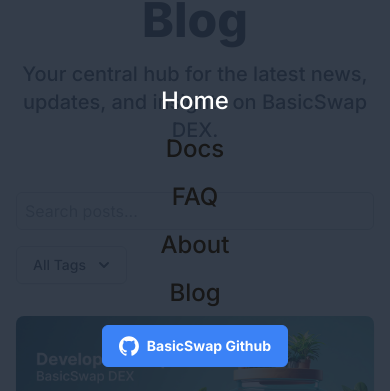
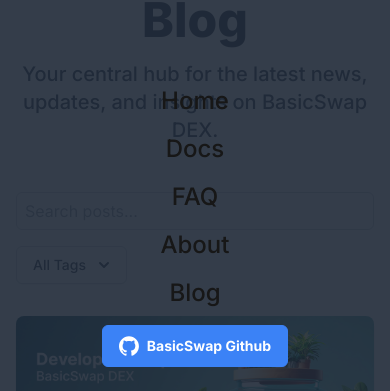
Before and after one commit to basicswap/basicswap-blog, a Next.js app: page / in a window 390 px wide. Both pictures are taken after a click on the button 340 px from the left and 56 px from the top of the page. Shown: the part 196-587 px from the top of the page. Built offline with nearby package versions, Linux system fonts and the light colour scheme.

Commit message:
Deduplicate Header nav links into NAV_LINKS constant (better desktop and mobile maintenance)

```diff
--- a/src/components/layout/Header.tsx
+++ b/src/components/layout/Header.tsx
@@ -4,6 +4,22 @@
 import Image from 'next/image';
 import { useState } from 'react';
 import { Menu } from 'lucide-react';
+
+const NAV_LINKS = [
+  { href: 'https://basicswapdex.com', label: 'Home', external: false },
+  { href: 'https://docs.basicswapdex.com/docs/intro', label: 'Docs', external: true },
+  { href: 'https://basicswapdex.com/faq', label: 'FAQ', external: false },
+  { href: 'https://basicswapdex.com/about', label: 'About', external: false },
+  { href: '/', label: 'Blog', external: false },
+] as const;
+
+const GitHubIcon = () => (
+  <svg xmlns="http://www.w3.org/2000/svg" height="20" width="20" className="mr-2" viewBox="0 0 24 24">
+    <g fill="#ffffff">
+      <path fillRule="evenodd" clipRule="evenodd" fill="#ffffff" d="M12,0.3c-6.6,0-12,5.4-12,12c0,5.3,3.4,9.8,8.2,11.4 C8.8,23.8,9,23.4,9,23.1c0-0.3,0-1,0-2c-3.3,0.7-4-1.6-4-1.6c-0.5-1.4-1.3-1.8-1.3-1.8C2.5,17,3.7,17,3.7,17 c1.2,0.1,1.8,1.2,1.8,1.2c1.1,1.8,2.8,1.3,3.5,1c0.1-0.8,0.4-1.3,0.8-1.6c-2.7-0.3-5.5-1.3-5.5-5.9c0-1.3,0.5-2.4,1.2-3.2 C5.5,8.1,5,6.9,5.7,5.3c0,0,1-0.3,3.3,1.2c1-0.3,2-0.4,3-0.4c1,0,2,0.1,3,0.4c2.3-1.6,3.3-1.2,3.3-1.2c0.7,1.7,0.2,2.9,0.1,3.2 c0.8,0.8,1.2,1.9,1.2,3.2c0,4.6-2.8,5.6-5.5,5.9c0.4,0.4,0.8,1.1,0.8,2.2c0,1.6,0,2.9,0,3.3c0,0.3,0.2,0.7,0.8,0.6 c4.8-1.6,8.2-6.1,8.2-11.4C24,5.7,18.6,0.3,12,0.3z"></path>
+    </g>
+  </svg>
+);
 
 const Header = () => {
   const [mobileMenuOpen, setMobileMenuOpen] = useState(false);
@@ -25,31 +41,18 @@
             {/* Desktop Navigation */}
             <div className="hidden xl:block">
               <ul className="flex justify-center">
-                <li className="mr-12">
-                  <Link className="text-white hover:text-coolGray-50 font-medium" href="https://basicswapdex.com" passHref>
-                    Home
-                  </Link>
-                </li>
-                <li className="mr-12">
-                  <Link className="text-coolGray-400 hover:text-coolGray-50 font-medium" target="_blank" href="https://docs.basicswapdex.com/docs/intro" passHref>
-                    Docs
-                  </Link>
-                </li>
-                <li className="mr-12">
-                  <Link className="text-coolGray-400 hover:text-coolGray-50 font-medium" href="https://basicswapdex.com/faq" passHref>
-                    FAQ
-                  </Link>
-                </li>
-                <li className="mr-12">
-                  <Link className="text-coolGray-400 hover:text-coolGray-50 font-medium" href="https://basicswapdex.com/about" passHref>
-                    About
-                  </Link>
-                </li>
-                <li>
-                  <Link className="text-coolGray-400 hover:text-coolGray-50 font-medium" href="/" passHref>
-                    Blog
-                  </Link>
-                </li>
+                {NAV_LINKS.map(({ href, label, external }, i) => (
+                  <li key={href} className={i < NAV_LINKS.length - 1 ? 'mr-12' : ''}>
+                    <Link
+                      className={`${i === 0 ? 'text-white' : 'text-coolGray-400'} hover:text-coolGray-50 font-medium`}
+                      href={href}
+                      {...(external ? { target: '_blank', rel: 'noopener noreferrer' } : {})}
+                      passHref
+                    >
+                      {label}
+                    </Link>
+                  </li>
+                ))}
               </ul>
             </div>
 
@@ -57,7 +60,7 @@
             <div className="hidden xl:block xl:w-1/3">
               <div className="flex items-center justify-end">
                 <a className="flex flex-wrap justify-center inline-block px-4 py-2.5 bg-blue-500 hover:bg-blue-600 font-bold text-sm text-white border border-blue-500 rounded-md shadow-button focus:ring-0 focus:outline-none" href="https://github.com/basicswap/" target="_blank" rel="noopener noreferrer">
-                  <svg xmlns="http://www.w3.org/2000/svg" height="20" width="20" className="mr-2" viewBox="0 0 24 24"><g fill="#ffffff"><path fillRule="evenodd" clipRule="evenodd" fill="#ffffff" d="M12,0.3c-6.6,0-12,5.4-12,12c0,5.3,3.4,9.8,8.2,11.4 C8.8,23.8,9,23.4,9,23.1c0-0.3,0-1,0-2c-3.3,0.7-4-1.6-4-1.6c-0.5-1.4-1.3-1.8-1.3-1.8C2.5,17,3.7,17,3.7,17 c1.2,0.1,1.8,1.2,1.8,1.2c1.1,1.8,2.8,1.3,3.5,1c0.1-0.8,0.4-1.3,0.8-1.6c-2.7-0.3-5.5-1.3-5.5-5.9c0-1.3,0.5-2.4,1.2-3.2 C5.5,8.1,5,6.9,5.7,5.3c0,0,1-0.3,3.3,1.2c1-0.3,2-0.4,3-0.4c1,0,2,0.1,3,0.4c2.3-1.6,3.3-1.2,3.3-1.2c0.7,1.7,0.2,2.9,0.1,3.2 c0.8,0.8,1.2,1.9,1.2,3.2c0,4.6-2.8,5.6-5.5,5.9c0.4,0.4,0.8,1.1,0.8,2.2c0,1.6,0,2.9,0,3.3c0,0.3,0.2,0.7,0.8,0.6 c4.8-1.6,8.2-6.1,8.2-11.4C24,5.7,18.6,0.3,12,0.3z"></path></g></svg> <span>BasicSwap Github</span>
+                  <GitHubIcon /><span>BasicSwap Github</span>
                 </a>
               </div>
             </div>
@@ -74,34 +77,22 @@
               &times;
             </button>
             <ul className="flex flex-col items-center space-y-4">
-              <li>
-                <Link className="text-white hover:text-coolGray-50 font-medium text-2xl" href="https://basicswapdex.com" passHref>
-                  Home
-                </Link>
-              </li>
-              <li>
-                <Link className="text-coolGray-400 hover:text-coolGray-50 font-medium text-2xl" target="_blank" href="https://docs.basicswapdex.com/docs/intro" passHref>
-                  Docs
-                </Link>
-              </li>
-              <li>
-                <Link className="text-coolGray-400 hover:text-coolGray-50 font-medium text-2xl" href="https://basicswapdex.com/faq" passHref>
-                  FAQ
-                </Link>
-              </li>
-              <li>
-                <Link className="text-coolGray-400 hover:text-coolGray-50 font-medium text-2xl" href="https://basicswapdex.com/about" passHref>
-                  About
-                </Link>
-              </li>
-              <li>
-                <Link className="text-coolGray-400 hover:text-coolGray-50 font-medium text-2xl" href="/" passHref>
-                  Blog
-                </Link>
-              </li>
+              {NAV_LINKS.map(({ href, label, external }) => (
+                <li key={href}>
+                  <Link
+                    className="text-coolGray-400 hover:text-coolGray-50 font-medium text-2xl"
+                    href={href}
+                    {...(external ? { target: '_blank', rel: 'noopener noreferrer' } : {})}
+                    passHref
+                    onClick={toggleMobileMenu}
+                  >
+                    {label}
+                  </Link>
+                </li>
+              ))}
               <li>
                 <a className="flex flex-wrap justify-center inline-block px-4 py-2.5 bg-blue-500 hover:bg-blue-600 font-bold text-sm text-white border border-blue-500 rounded-md shadow-button focus:ring-0 focus:outline-none text-2xl" href="https://github.com/basicswap/" target="_blank" rel="noopener noreferrer">
-                  <svg xmlns="http://www.w3.org/2000/svg" height="20" width="20" className="mr-2" viewBox="0 0 24 24"><g fill="#ffffff"><path fillRule="evenodd" clipRule="evenodd" fill="#ffffff" d="M12,0.3c-6.6,0-12,5.4-12,12c0,5.3,3.4,9.8,8.2,11.4 C8.8,23.8,9,23.4,9,23.1c0-0.3,0-1,0-2c-3.3,0.7-4-1.6-4-1.6c-0.5-1.4-1.3-1.8-1.3-1.8C2.5,17,3.7,17,3.7,17 c1.2,0.1,1.8,1.2,1.8,1.2c1.1,1.8,2.8,1.3,3.5,1c0.1-0.8,0.4-1.3,0.8-1.6c-2.7-0.3-5.5-1.3-5.5-5.9c0-1.3,0.5-2.4,1.2-3.2 C5.5,8.1,5,6.9,5.7,5.3c0,0,1-0.3,3.3,1.2c1-0.3,2-0.4,3-0.4c1,0,2,0.1,3,0.4c2.3-1.6,3.3-1.2,3.3-1.2c0.7,1.7,0.2,2.9,0.1,3.2 c0.8,0.8,1.2,1.9,1.2,3.2c0,4.6-2.8,5.6-5.5,5.9c0.4,0.4,0.8,1.1,0.8,2.2c0,1.6,0,2.9,0,3.3c0,0.3,0.2,0.7,0.8,0.6 c4.8-1.6,8.2-6.1,8.2-11.4C24,5.7,18.6,0.3,12,0.3z"></path></g></svg> <span>BasicSwap Github</span>
+                  <GitHubIcon /><span>BasicSwap Github</span>
                 </a>
               </li>
             </ul>
```
